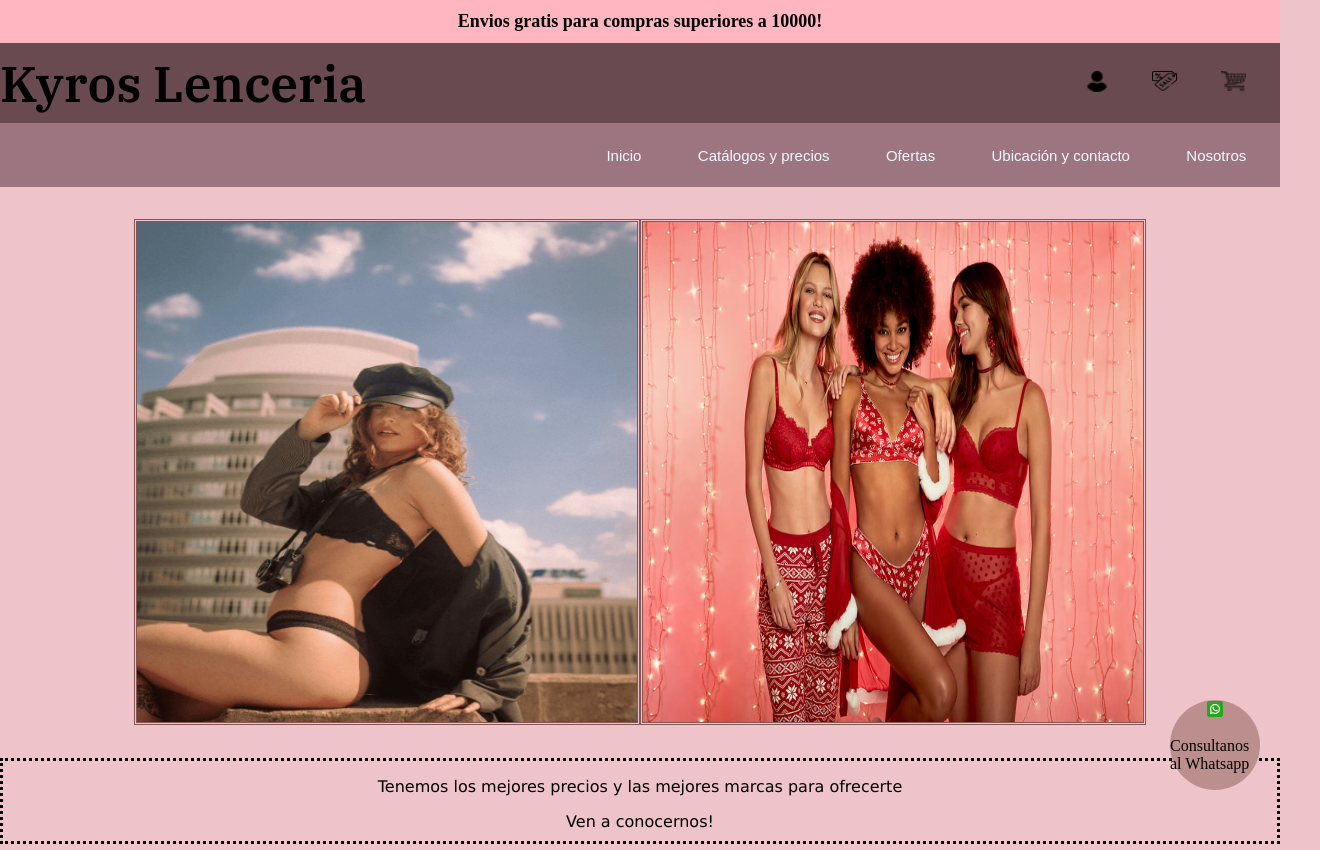
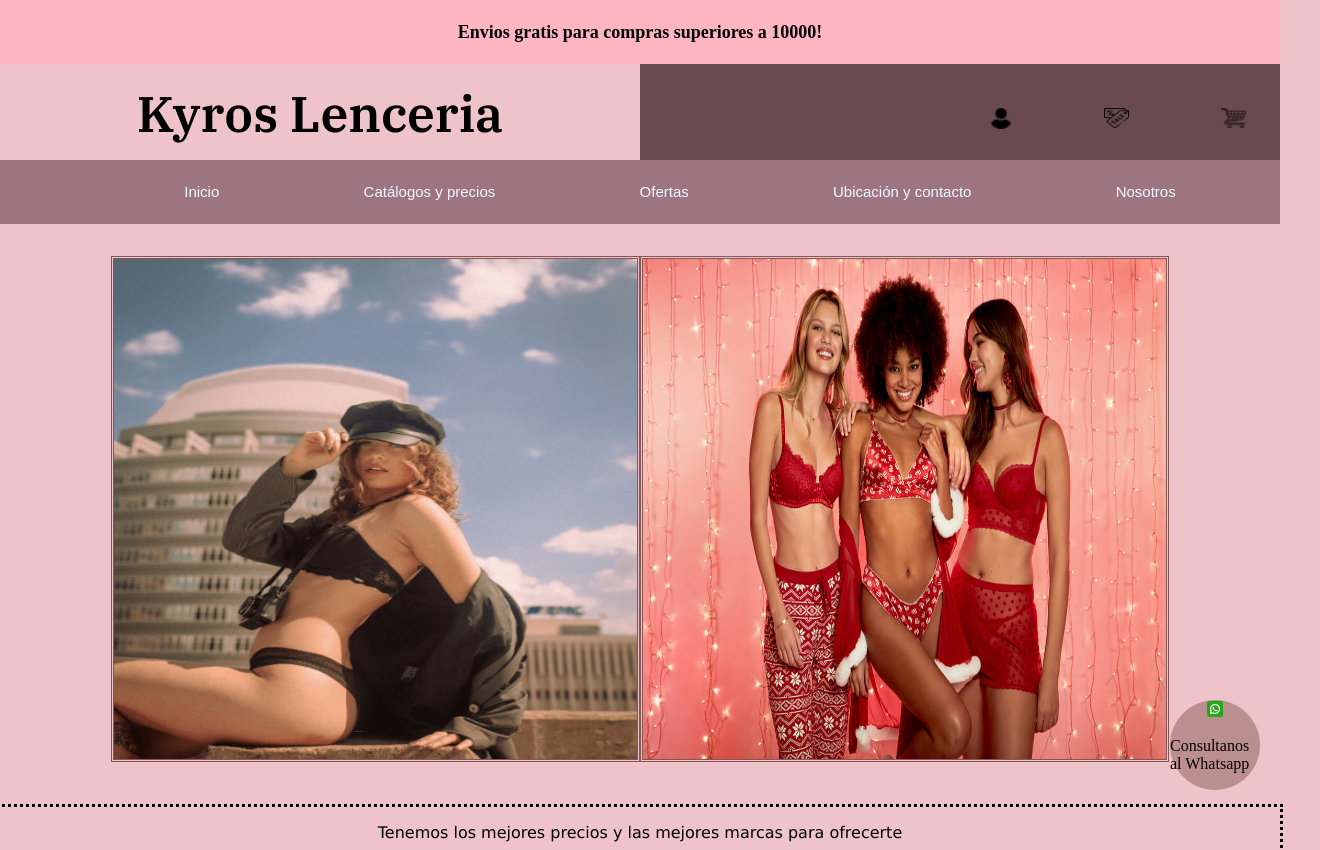
Before and after one commit to sofiazeballos22/58150-Ana-Sofia-Zeballos-JS, a plain HTML site: page index.html in a window 1280 px wide. Shown: the top 850 px of the page, 1320 px wide, since content can reach past the window. Drawn offline with Linux system fonts and the light colour scheme.

Commit message:
agregue grid

```diff
--- a/css/style.css
+++ b/css/style.css
@@ -5,13 +5,15 @@
 }
 
 .marketing {
+    grid-area: marketing;
     background-color: lightpink;
     order: -1;
-    width: 100%;
-    height: 2.70rem;
+    width: auto;
+    height: 4rem;
     display: flex;
     justify-content: center;
     align-items: center;
+
 }
 
 .marketing h3 {
@@ -20,24 +22,31 @@
 }
 
 header {
-    display: flex;
-    flex-direction: column;
+    display: grid;
+    grid-template-columns: 4fr 4fr;
+    grid-template-rows: 2fr 3fr;
+    grid-template-areas: "marketing marketing"
+        "titulo encabezado1"
+        "navbar-principal navbar-principal";
+
 }
 
 .encabezado1 {
+    grid-area: encabezado1;
     display: flex;
     flex-direction: row;
     background-color: #694a50;
 }
 
 .titulo {
+    grid-area: titulo;
     width: 100%;
-    height: 5rem;
+    height: 4rem;
+    justify-items: center;
 }
 
 .principal {
-    margin-top: 0;
-    height: 100%;
+    height: 50%;
     font-family: 'IBM Plex Serif', serif;
     font-size: 50px;
     display: flex;
@@ -45,14 +54,15 @@ header {
 }
 
 .nav1 {
-    width: 30rem;
-    height: 5rem;
+    width: 100%;
+    height: 100%;
     display: flex;
     justify-content: end;
+    align-items: end;
 }
 
 .nav1 .listado1 {
-    width: 10rem;
+    width: 40%;
     height: 3rem;
     list-style: none;
     display: inline-flex;
@@ -61,21 +71,24 @@ header {
     margin-right: 2.1rem;
 }
 
-.nav2 {
+.navbar-principal {
+    grid-area: navbar-principal;
     width: 100%;
     height: 4rem;
-    display: flex;
-    justify-content: flex-end;
     background-color: #9c7580;
 }
 
+.nav2 {
+    height: 100%;
+}
+
 .nav2 ul {
-    width: 50%;
+    width: 100%;
+    height: 50%;
     list-style: none;
     display: inline-flex;
     align-items: center;
-    justify-content: space-between;
-    margin-right: 2.1rem;
+    justify-content: space-evenly;
     font-size: 15px;
     font-family: 'Montserrat', sans-serif;
 }
@@ -88,34 +101,43 @@ header {
 .portada {
     margin-top: 2rem;
     width: 100%;
-    height: 33.60rem;
-    display: flex;
-    flex-wrap: wrap;
-    justify-content: center;
+    height: auto;
+    display: grid;
+    grid-template-columns: 3fr;
+    grid-template-areas: "img1 "
+                        "publicidad"
+                        "carrusel";
+    justify-items: center;
 }
 
 .img1 {
+    grid-area: img1;
+    display: flex;
+    justify-content: center;
     height: 500px;
-    border: double;
+}
+
+.imagen1_portada {
+    border-style: double;
     border-color: rgb(134, 86, 86);
 }
 
-.img2 {
-    height: 500px;
-    border: double;
+.imagen2_portada {
+    border-style: double;
     border-color: rgb(134, 86, 86);
 }
 
 .carrusel {
+    grid-area: carrusel;
     display: flex;
-    width: 900px;
-    height: 320px;
+    width: 60%;
+    height: 100%;
 }
 
 .carrusel .photo {
     display: flex;
-    width: 10px;
-    flex-grow: 1;
+    width: 1rem;
+    flex-grow: 5;
     object-fit: cover;
     opacity: .8;
     transition: .5s ease;
@@ -123,17 +145,18 @@ header {
 
 .carrusel .photo:hover {
     cursor: crosshair;
-    width: 200px;
+    width: 30%;
     opacity: 1;
     filter: contrast(120%);
 }
 
 .publicidad {
+    grid-area: publicidad;
     order: 1.10;
     width: 100%;
-    height: 5rem;
-    margin-top: 33px;
-    margin-bottom: 10px;
+    height: auto;
+    margin-top: 3rem;
+    margin-bottom: 3rem;
     text-align: center;
     border-style: dotted;
     font-family: Verdana, sans-serif;
@@ -141,10 +164,21 @@ header {
 
 .footer {
     margin-top: 70rem;
-    display: flex;
-    justify-content: space-between;
-    flex-direction: column;
+    display: grid;
+    grid-template-columns: 3fr 3fr 3fr;
+    grid-template-rows: 2fr 2fr;
+    grid-area: "redessociales infodueña"
+                "zonadescarga"
+                "mapa mapa";
+    background-color: #926870;
 }
+
+.mapa {
+    grid-area: mapa;
+    justify-self: center;
+
+}
+
 
 .namepag {
     font-family: 'Bebas Neue', sans-serif;
@@ -181,10 +215,6 @@ header {
     flex-direction: column;
     align-items: center;
     justify-content: center;
-}
-
-.footer {
-    background-color: #9c7580;
 }
 
 .comienzo2 {
@@ -279,21 +309,24 @@ header {
 }
 
 .mapa {
-    width: 600px;
-    height: 200px;
+    width: auto;
+    height: 50%;
     display: flex;
-    flex-direction: row;
+    flex-direction: column;
+    justify-content: center;
     align-items: center;
     position: absolute;
     margin-left: 43rem;
-    margin-top: 10px;
+    background: blanchedalmond;
 }
 
 .mapa p {
-    font-size: 24px;
+    font-size: 20px;
     text-align: center;
     font-family: 'Montserrat', sans-serif;
     padding: 10px;
+    margin-top: -5px;
+    margin-bottom: -5px;
 }
 
 .metodopago {
--- a/index.html
+++ b/index.html
@@ -12,10 +12,10 @@
   </head>
   <body class="comienzo">
   <header>
-    <div class="encabezado1">
       <div class="titulo">
         <h1 class="principal">Kyros Lenceria</h1>
       </div>
+      <div class="encabezado1">
       <nav class="nav1">
         <ul class="listado1">
             <li class="boton">
@@ -42,6 +42,7 @@
     <div class="marketing">
       <h3>Envios gratis para compras superiores a 10000!</h3>
     </div>
+    <div class="navbar-principal">
     <nav class="nav2">
       <ul>
         <li>
@@ -63,19 +64,18 @@
         </li>
       </ul>
     </nav>
+  </div>
  </header>
     <main class="portada">
-      <div class="img2">
-        <img
+      <div class="img1">
+        <img class="imagen1_portada"
         src="./image/mujer3.png"
-        style="width: 500px; height: 500px"
+        style="width: 45%; height: 500px"
         alt="lenceria de dama"
         />
-      </div>
-      <div class="img1">
-       <img
+       <img class="imagen2_portada"
         src="./image/lenceriadeportada.jpg"
-        style="width: 500px; height: 500px"
+        style="width: 45%; height: 500px"
         alt="Lenceriadeportada"
         />
       </div>
@@ -140,6 +140,7 @@
         <p>Consultanos al Whatsapp</p>
       </div>
       <section class="mapa">
+        <p>Encontranos en Barrio los Pinos</p>
         <iframe
         src="https://www.google.com/maps/embed?pb=!1m18!1m12!1m3!1d3561.269342564612!2d-65.20138802573736!3d-26.799551176714736!2m3!1f0!2f0!3f0!3m2!1i1024!2i768!4f13.1!3m3!1m2!1s0x94225d796a405b79%3A0xf2588ff7da88532e!2sbarrio%20los%20pinos!5e0!3m2!1ses!2sar!4v1688843629565!5m2!1ses!2sar"
         width="250px"
@@ -148,7 +149,6 @@
         loading="lazy"
         referrerpolicy="no-referrer-when-downgrade"
       ></iframe>
-        <p>Encontranos en Barrio los Pinos</p>
         <p>Ildefonso de las Muñecas 2357, San Miguel de Tucumán</p>
       </section>
       <div class="zonadescarga">
```
Lines whose indentation alone changed are shown as unchanged.
